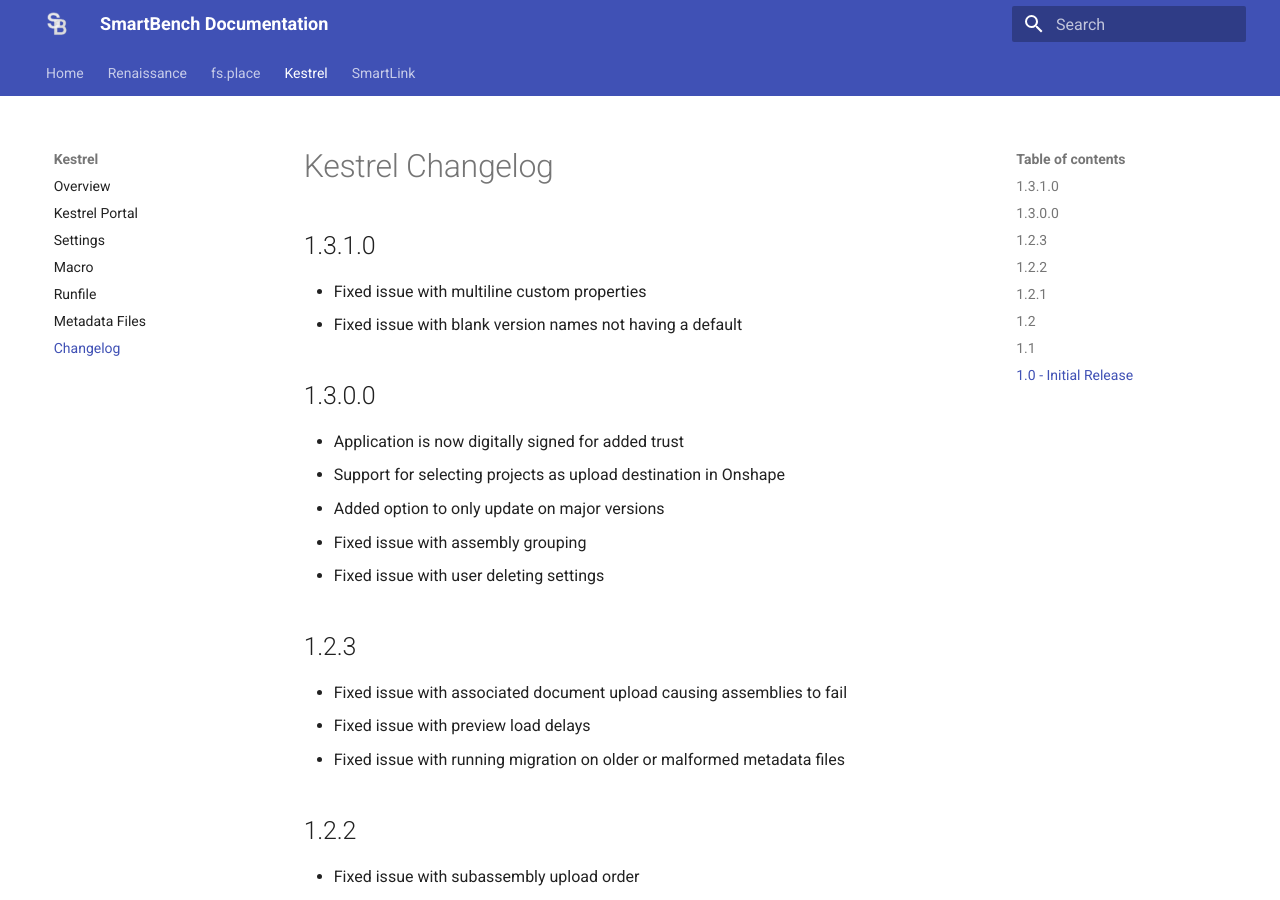
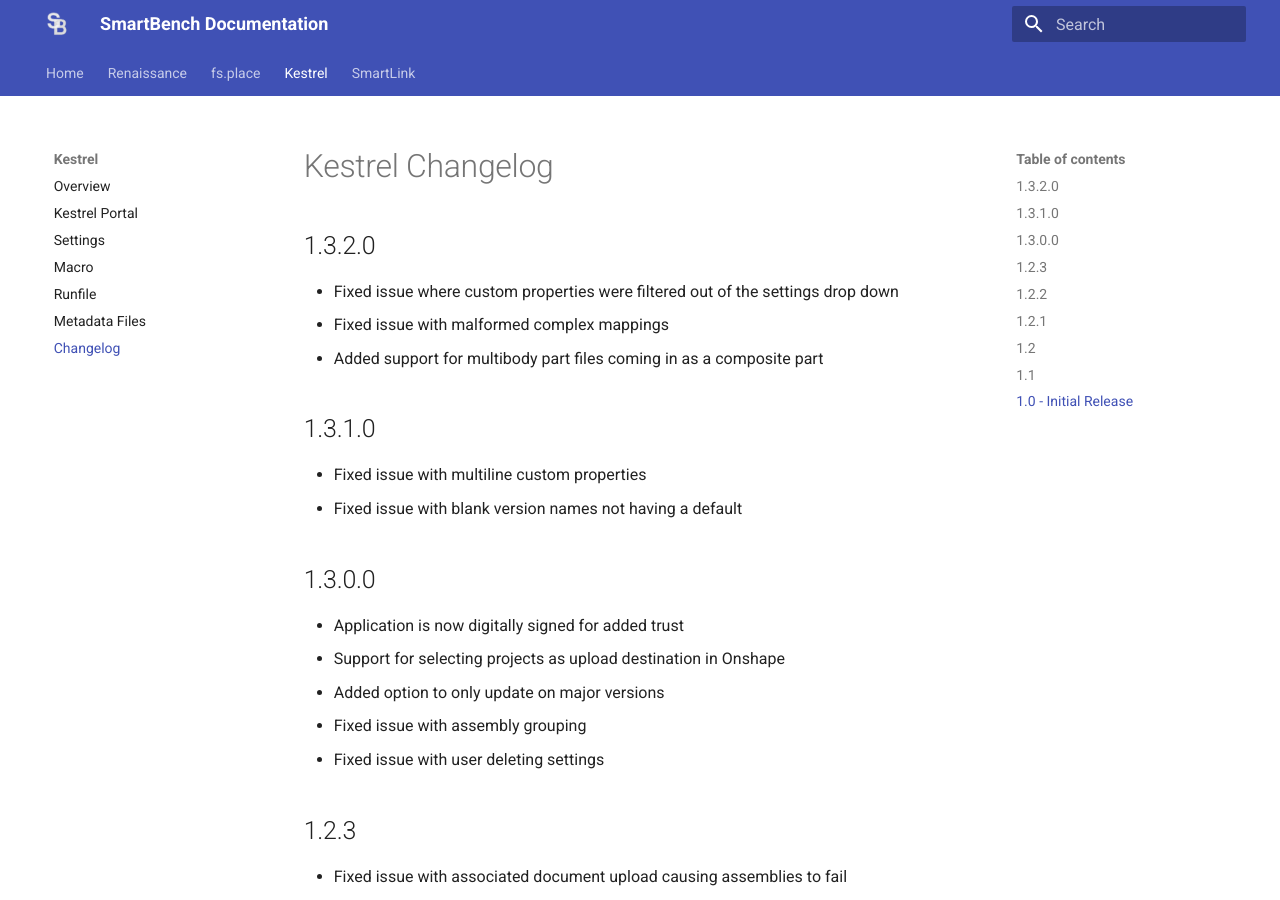
Before and after one commit to SmartBenchSoftware/Documentation, an MkDocs documentation site: the page built from docs/kestrel/changelog.md, in a window 1280 px wide and 900 px high. Built offline with MkDocs 1.6.1 and Material for MkDocs 9.7.7, drawn with Linux system fonts in a browser that asks for light colours.

Commit message:
Update changelog for version 1.3.2.0

```diff
--- a/docs/kestrel/changelog.md
+++ b/docs/kestrel/changelog.md
@@ -1,4 +1,9 @@
 # Kestrel Changelog
+
+## 1.3.2.0
+- Fixed issue where custom properties were filtered out of the settings drop down
+- Fixed issue with malformed complex mappings
+- Added support for multibody part files coming in as a composite part
 
 ## 1.3.1.0
 - Fixed issue with multiline custom properties
```
